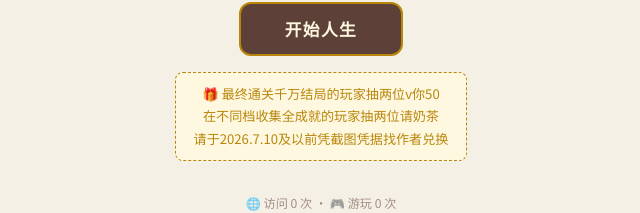
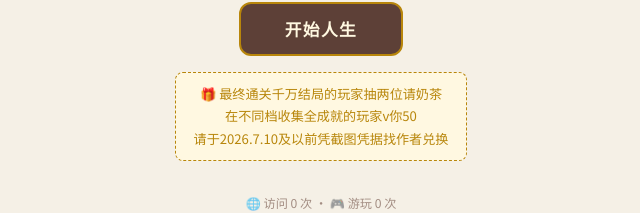
Before and after one commit to YFgoo/rebirth_ant0707, a plain HTML site: page index.html in a window 1280 px wide. Shown: the part 469-682 px from the top of the page, without its empty margins (319-959 px from the left). Drawn offline with Linux system fonts and the light colour scheme; no server answers.

Commit message:
Update index.html

```diff
--- a/index.html
+++ b/index.html
@@ -116,8 +116,8 @@ body{font-family:'Noto Sans SC',system-ui,sans-serif;background:var(--bg);color:
   </div>
   <button class="stb" onclick="startGame()">开始人生</button>
   <div class="reward-note">
-    🎁 最终通关千万结局的玩家抽两位v你50<br>
-    在不同档收集全成就的玩家抽两位请奶茶<br>
+    🎁 最终通关千万结局的玩家抽两位请奶茶<br>
+    在不同档收集全成就的玩家v你50<br>
     请于2026.7.10及以前凭截图凭据找作者兑换
   </div>
   <div class="vc">🌐 访问 <span id="vc0">0</span> 次 · 🎮 游玩 <span id="pc0">0</span> 次</div>
```
